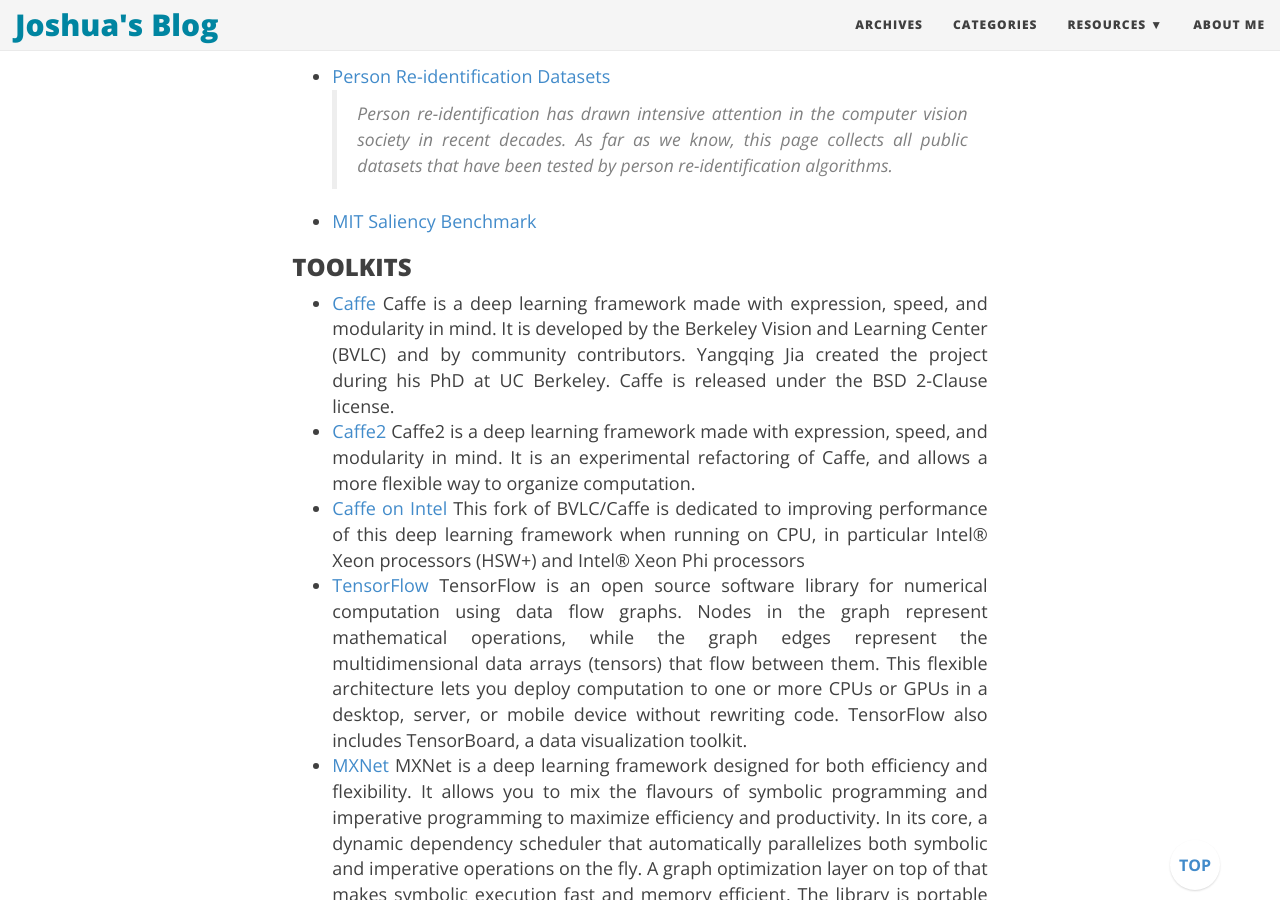
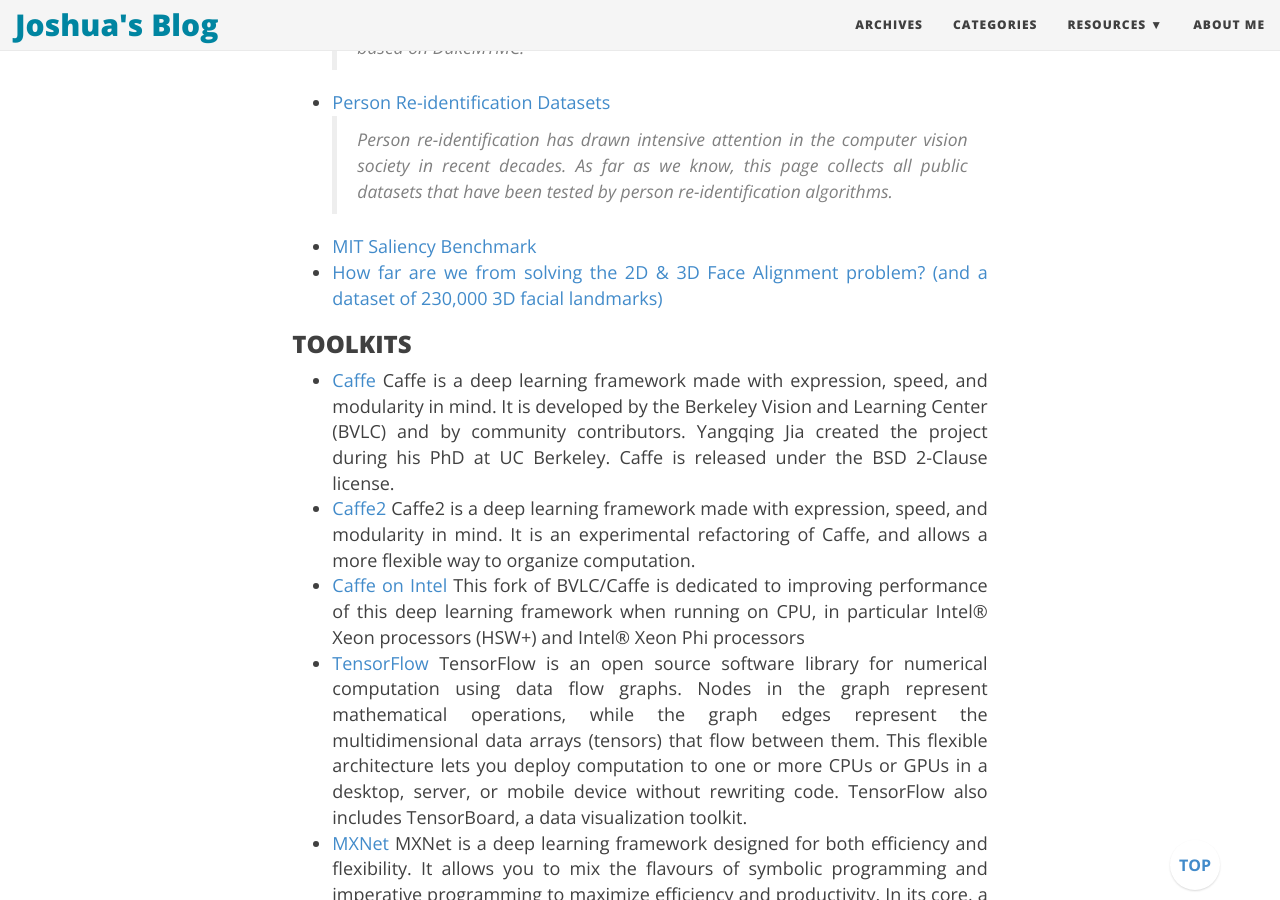
Before and after one commit to joshua19881228/joshua19881228.github.io, a Jekyll site: the page built from _posts/Computer_Vision/2016-08-25-my-jumble-of-computer-vision.md, in a window 1280 px wide and 900 px high, scrolled down 26102 px. Built offline with Jekyll 4.4.1, drawn with Linux system fonts in a browser that asks for light colours; nearby versions of some CDN libraries; comment, search, counter and statistics services are not loaded; some of the changed text lies outside the part shown.

Commit message:
update post

```diff
--- a/_posts/Computer_Vision/2016-08-25-my-jumble-of-computer-vision.md
+++ b/_posts/Computer_Vision/2016-08-25-my-jumble-of-computer-vision.md
@@ -668,6 +669,7 @@
 * [Person Re-identification Datasets](http://robustsystems.coe.neu.edu/sites/robustsystems.coe.neu.edu/files/systems/projectpages/reiddataset.html)
     >Person re-identification has drawn intensive attention in the computer vision society in recent decades. As far as we know, this page collects all public datasets that have been tested by person re-identification algorithms.
 * [MIT Saliency Benchmark](http://saliency.mit.edu/home.html)
+* [How far are we from solving the 2D & 3D Face Alignment problem? (and a dataset of 230,000 3D facial landmarks)](https://www.adrianbulat.com/face-alignment/)
 
 ### TOOLKITS ###
 
```
Also changed, not shown: other parts of _posts/Computer_Vision/2016-08-25-my-jumble-of-computer-vision.md (+1 -0 lines).
